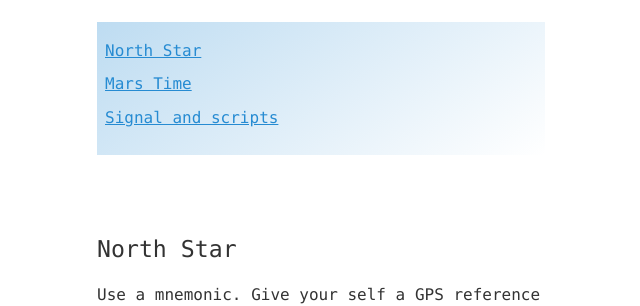
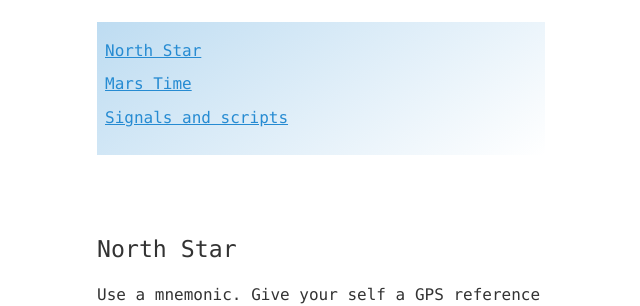
Before and after one commit to zachmccabe/zachmccabe.github.io, a Jekyll site: the page built from _travel/timezones.md, in a window 1280 px wide and 900 px high. Shown: the part 408-714 px from the top of the window, without its empty margins (319-959 px from the left). Built offline with Jekyll 4.4.1, drawn with Linux system fonts in a browser that asks for light colours; some of the changed text lies outside the part shown.

Commit message:
Update timezones.md
Fix broken link

```diff
--- a/_travel/timezones.md
+++ b/_travel/timezones.md
@@ -9,7 +9,7 @@
 nav: |
  + [North Star](https://www.zachmccabe.com/travel/timezones#north-star)
  + [Mars Time](https://www.zachmccabe.com/travel/timezones#mars-time)
- + [Signal and scripts](https://www.zachmccabe.com/travel/timezones#signals-and-scripts)
+ + [Signals and scripts](https://www.zachmccabe.com/travel/timezones#signals-and-scripts)
 
 ---
 
@@ -90,7 +90,7 @@
 
 
 
-## Signal and Scripts
+## Signals and Scripts
 
 So far, I've been assuming there is a signal. There is not always a signal. Make a backup plan. Lucky you if your contact is the sort of person who is helpful troubleshooting these situations. Definitely involve that person in the planning process:
 
```
